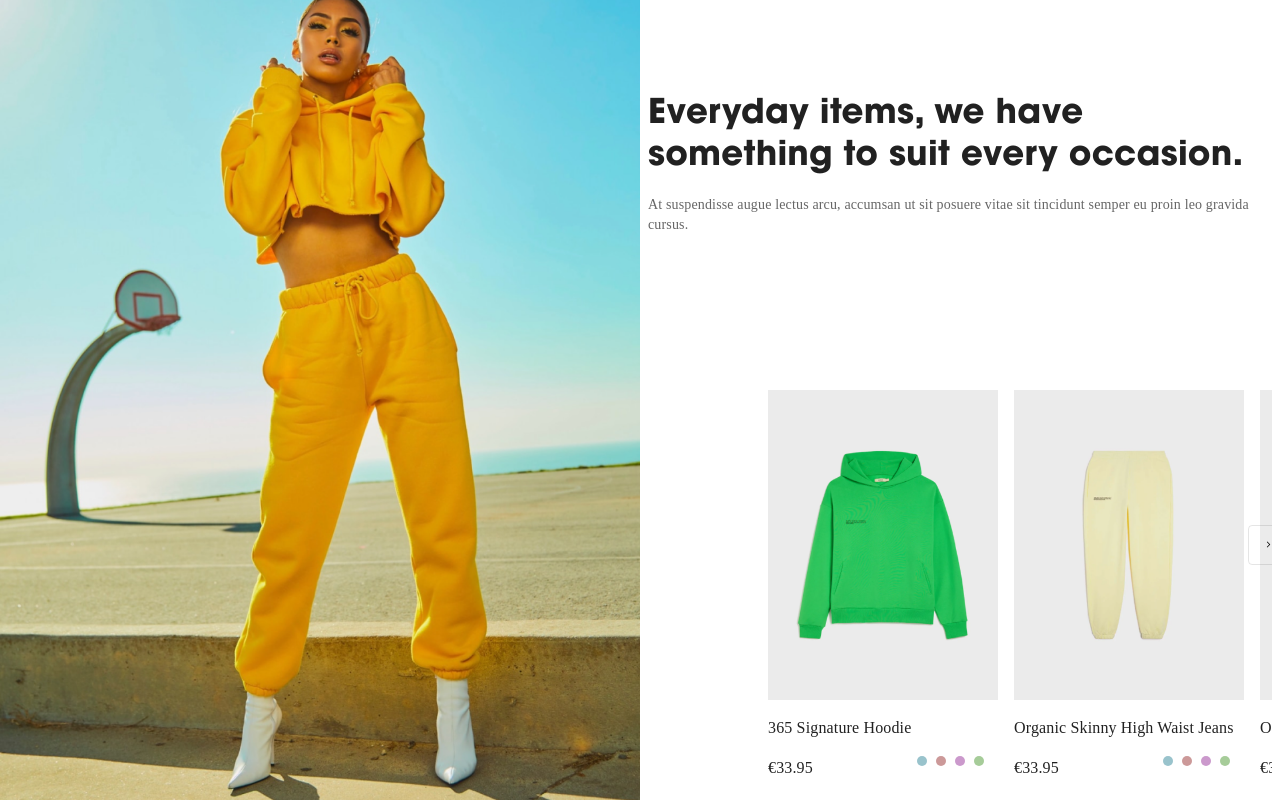
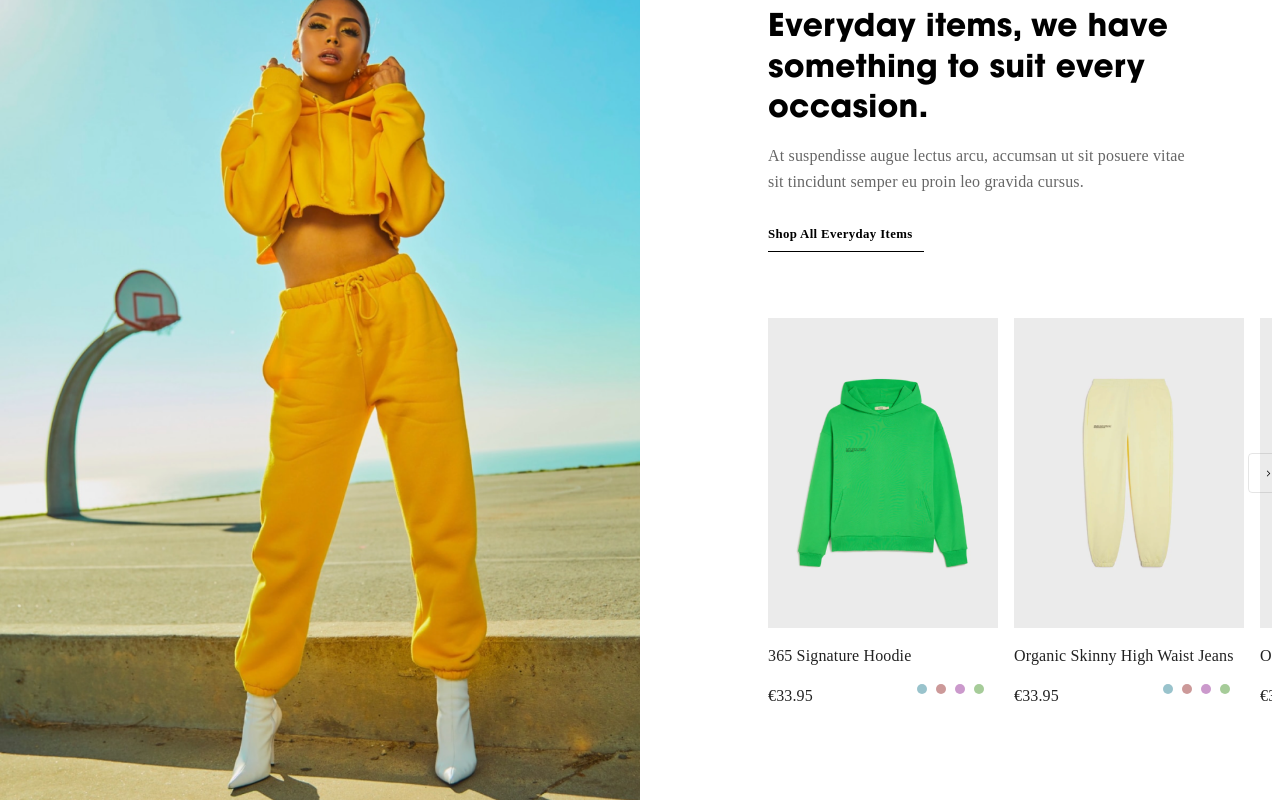
Before and after one commit to erhanyasar/Fashion-Landing-Page, a React (Create React App) app: page / in a window 1280 px wide. Built offline with nearby package versions, Linux system fonts and the light colour scheme.

Commit message:
moves button into descriptionList component

```diff
--- a/src/components/descriptionList.tsx
+++ b/src/components/descriptionList.tsx
@@ -1,13 +1,17 @@
 import Grid from '@mui/material/Unstable_Grid2';
 import ItemsList from './itemsList';
-import { Typography, Stack } from '@mui/material';
+import { Button, Typography, Stack } from '@mui/material';
 
 function DescriptionList() {
   return (
     <Grid xs={12} md={6} style={{height: '100vh'}}>
-      <Stack direction="column" spacing={2} sx={{height: '40%', alignItems: 'flex-start', justifyContent: 'center'}}>
-        <Typography variant="h4" component="h2" sx={{fontWeight: '700', fontFamily: 'ITC Avant Garde Pro Md'}}>Everyday items, we have something to suit every occasion.</Typography>
-        <Typography variant="body2" component="span" sx={{color: '#666666', fontFamily: 'Avenir'}}>At suspendisse augue lectus arcu, accumsan ut sit posuere vitae sit tincidunt semper eu proin leo gravida cursus.</Typography>
+      <Stack direction="column" spacing={2} sx={{alignItems: 'flex-start', justifyContent: 'center', ml: '120px'}}>
+        <Typography variant="h4" component="h2" sx={{width: '494px', height: '123px', mt: '96px', fontWeight: 700, fontFamily: 'ITC Avant Garde Pro Md', fontStyle: 'normal', fontSize: '31.25px', lineHeight: '130%', display: 'flex', alignItems: 'flex-end', color: '#000000'}}>Everyday items, we have something to suit every occasion.</Typography>
+        <Typography variant="body2" component="span" sx={{width: '432px', height: '52px', fontStyle: 'normal', fontWeight: 400, fontSize: '16px', lineHeight: '160%', color: '#666666', fontFamily: 'Avenir', mt: '12px !important'}}>At suspendisse augue lectus arcu, accumsan ut sit posuere vitae sit tincidunt semper eu proin leo gravida cursus.</Typography>
+        <Stack direction="column" spacing={2} sx={{alignItems: 'flex-start', justifyContent: 'center', mt: '32px !important', maxHeight: '23px'}}>
+          <Button href="#" sx={{p: 0, minWidth: '146px', height: '17px', fontFamily: 'Avenir', fontStyle: 'normal', fontWeight: '900', fontSize: '12.8px', lineHeight: '17px', display: 'flex', alignItems: 'center', justifyContent: 'flex-start', textTransform: 'capitalize', color: '#000000', flex: 'none', order: '0', flexGrow: '0'}}>Shop all everyday items</Button>
+          <Typography variant="body2" component="span" sx={{mt: '8px !important', width: '156px', height: '1px', background: '#000000', flex: 'none', order: 1, alignSelf: 'stretch', flexGrow: 0}}></Typography>
+        </Stack>
       </Stack>
       <ItemsList />
     </Grid>
```
